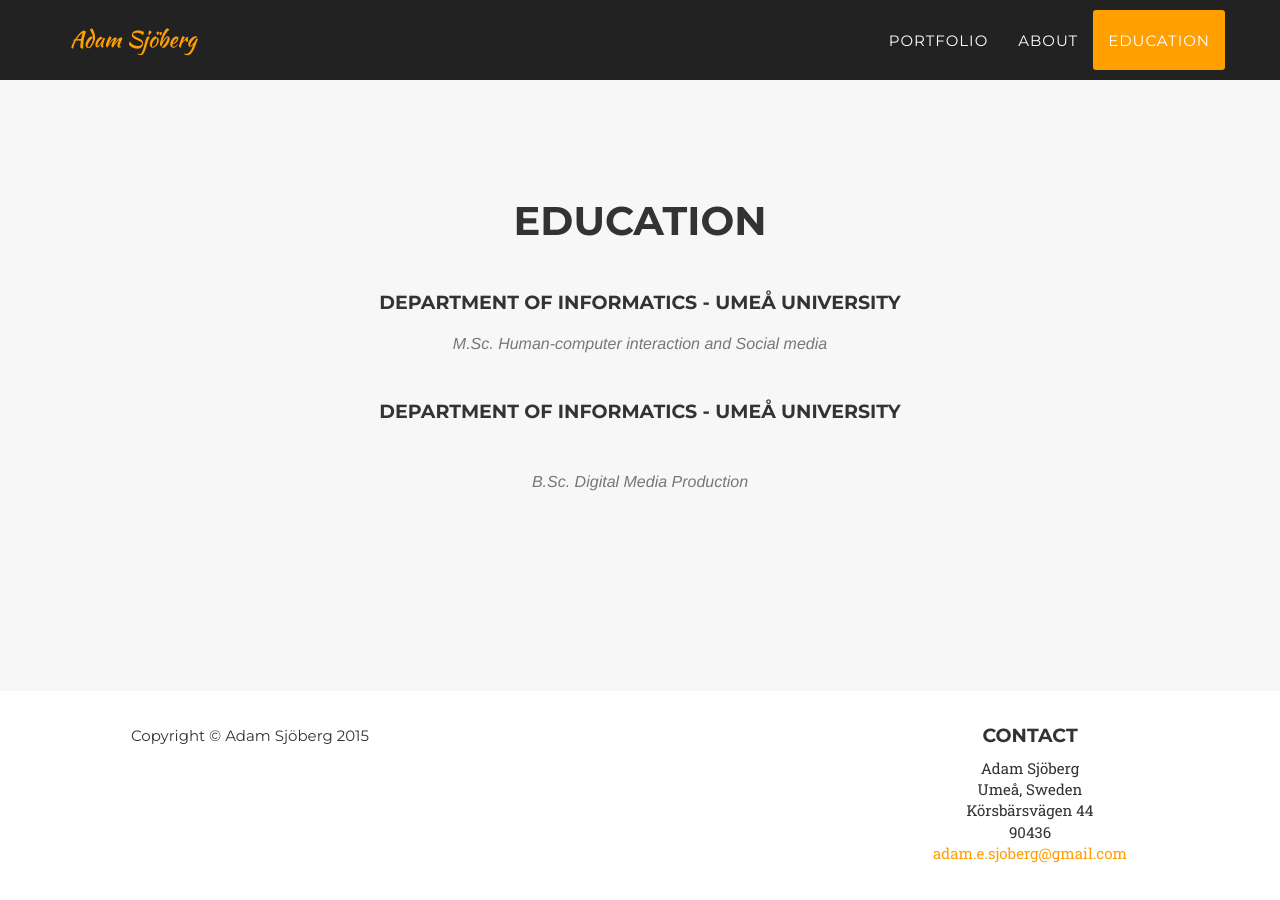
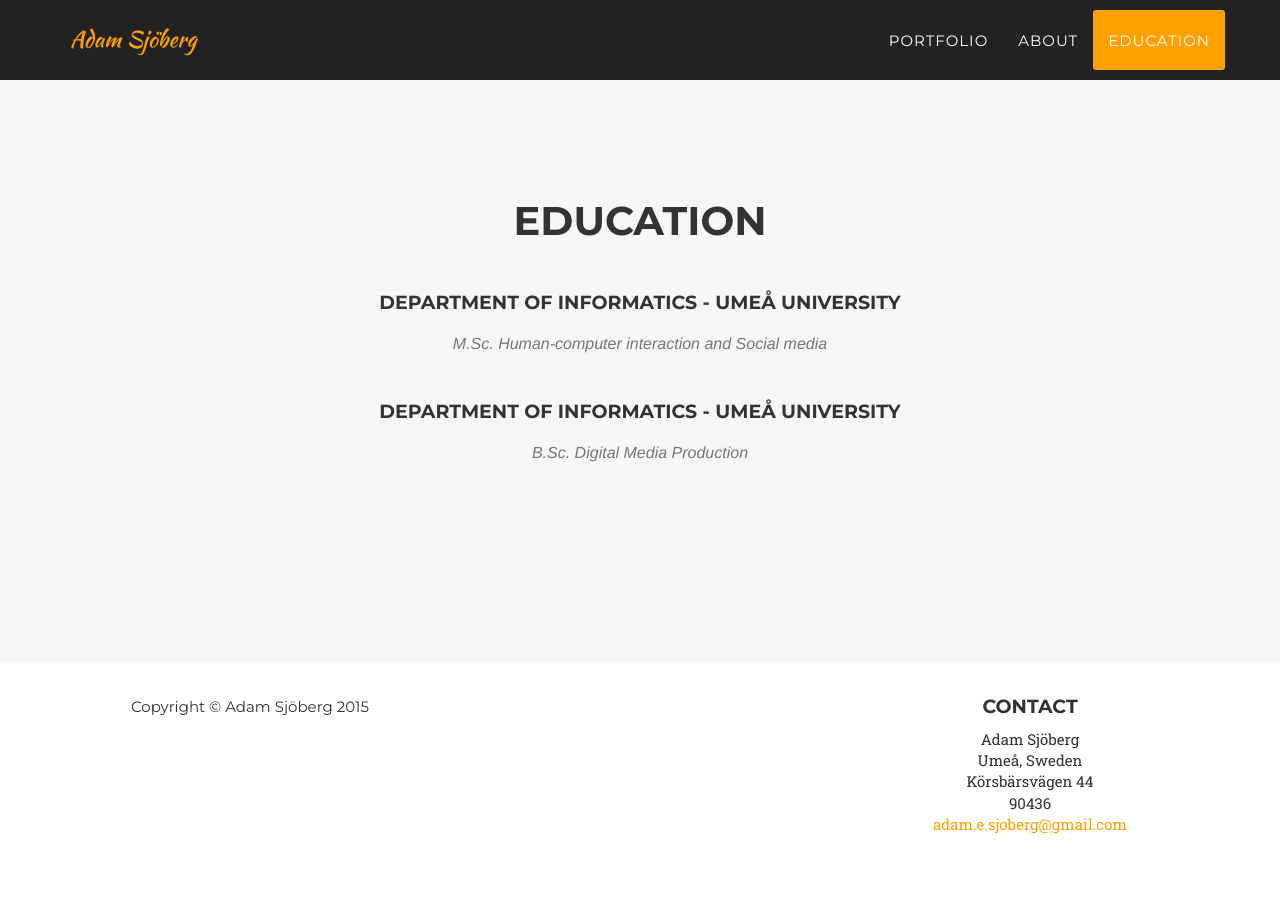
Before and after one commit to Adamsjoberg/Adamsjoberg.github.io, a Jekyll site: the page built from index.html, in a window 1280 px wide and 900 px high, scrolled down 3424 px. Built offline with Jekyll 4.4.1, drawn with Linux system fonts in a browser that asks for light colours; some web fonts are replaced; after the commit the page ends 4295 px from its top, so only the background shows below that.

Commit message:
removed class h3

```diff
--- a/_includes/team.html
+++ b/_includes/team.html
@@ -9,7 +9,7 @@
                     <h3 class="section-subheading text-muted">M.Sc. Human-computer interaction and Social media</h3>
                     </div>
                     <div class="degree-text">
-                    <h4 class="degree-text">Department of Informatics - Umeå University</h4>
+                    <h4>Department of Informatics - Umeå University</h4>
                     <h3 class="section-subheading text-muted">B.Sc. Digital Media Production</h3>
                   </div>
                 </div>
```
